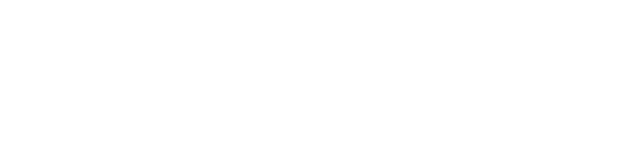
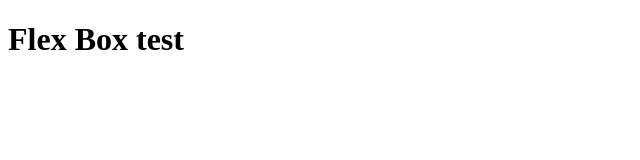
Before and after one commit to ronnyfebriansaputra12/project-flexbox, a plain HTML site: page index.html in a window 1280 px wide. Shown: the whole page, without its empty margins (0-640 px from the left). Drawn offline with Linux system fonts and the light colour scheme.

Commit message:
Update index.html
testing remote project

```diff
--- a/index.html
+++ b/index.html
@@ -7,6 +7,6 @@
     <title>Project-flexbox</title>
 </head>
 <body>
-
+    <h1>Flex Box test</h1>
 </body>
 </html>
```
